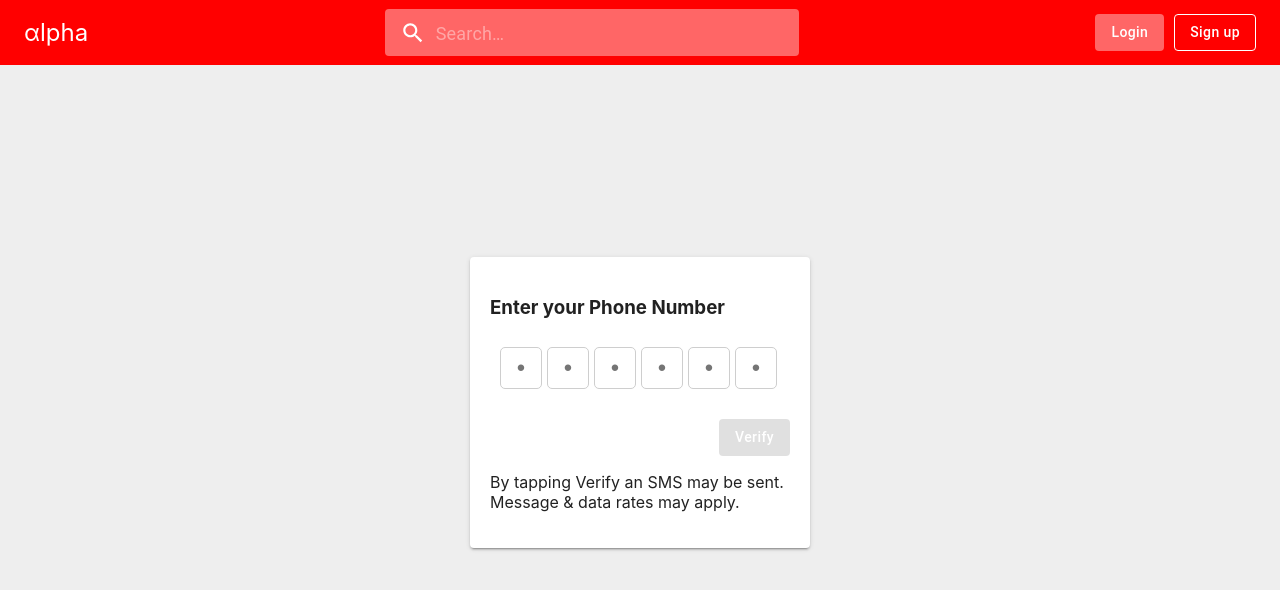
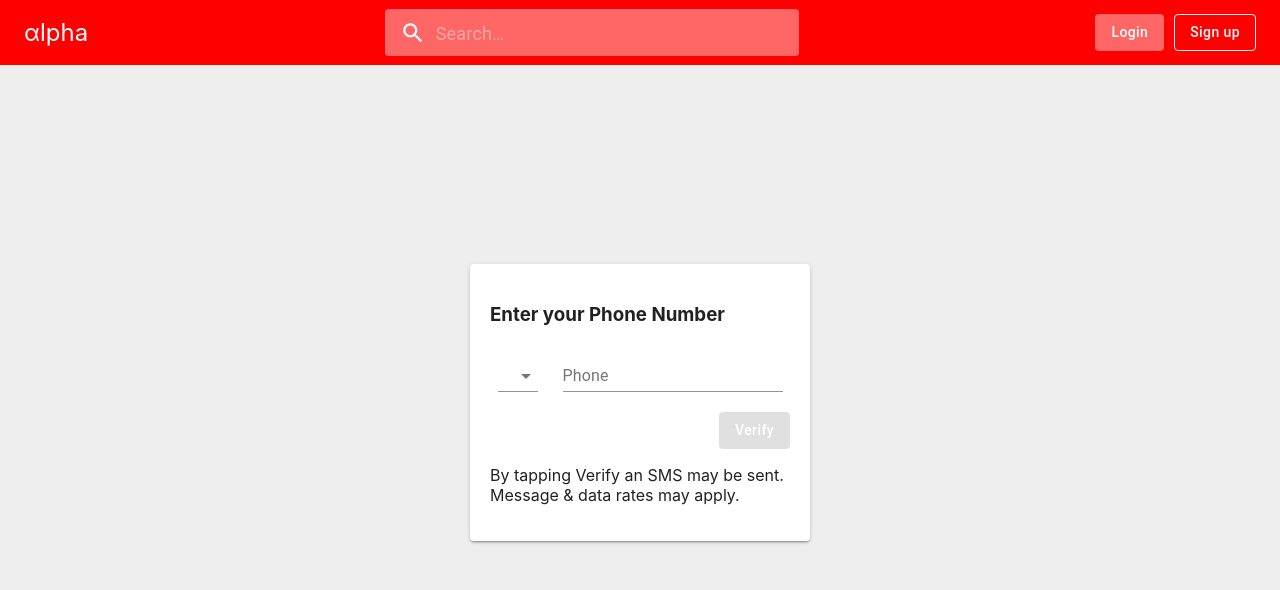
Before and after one commit to maw1a/alpha, a React (Create React App) app: page /signup in a window 1280 px wide. Shown: the top 590 px of the page. Built offline with nearby package versions, Linux system fonts and the light colour scheme.

Commit message:
signup done

```diff
--- a/src/screens/SignUp.js
+++ b/src/screens/SignUp.js
@@ -41,8 +41,7 @@ export default class SignUp extends React.Component {
                 <Paper elevation={2} style={{ padding: 20, width: 300, marginBottom: 60}}>
                     <h3>Enter your Phone Number</h3>
                     <div>
-                        {/* Not operator(!) for production test */}
-                        {this.state.otp ? <div style={{display: 'flex', flexDirection: 'row', marginLeft: 'auto', justifyContent: 'space-around'}}>
+                        {!this.state.otp ? <div style={{display: 'flex', flexDirection: 'row', marginLeft: 'auto', justifyContent: 'space-around'}}>
                             <div style={{alignItems: 'flex-end', justifyContent: 'center', display: 'flex', marginRight: 10}}>
                                 <TextField id="code" select color="secondary" value={this.state.code} onChange={e => {
                                     this.setState({code: e.target.value});
```
